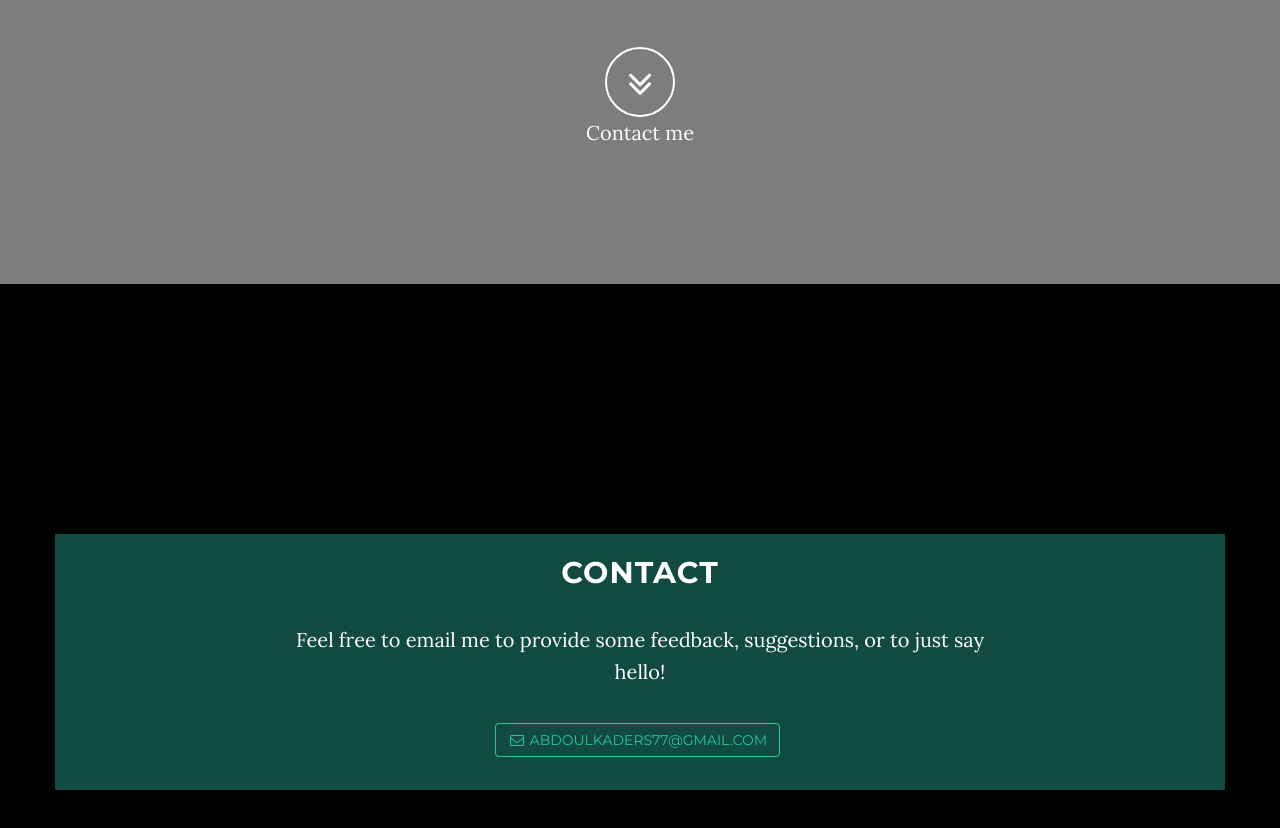
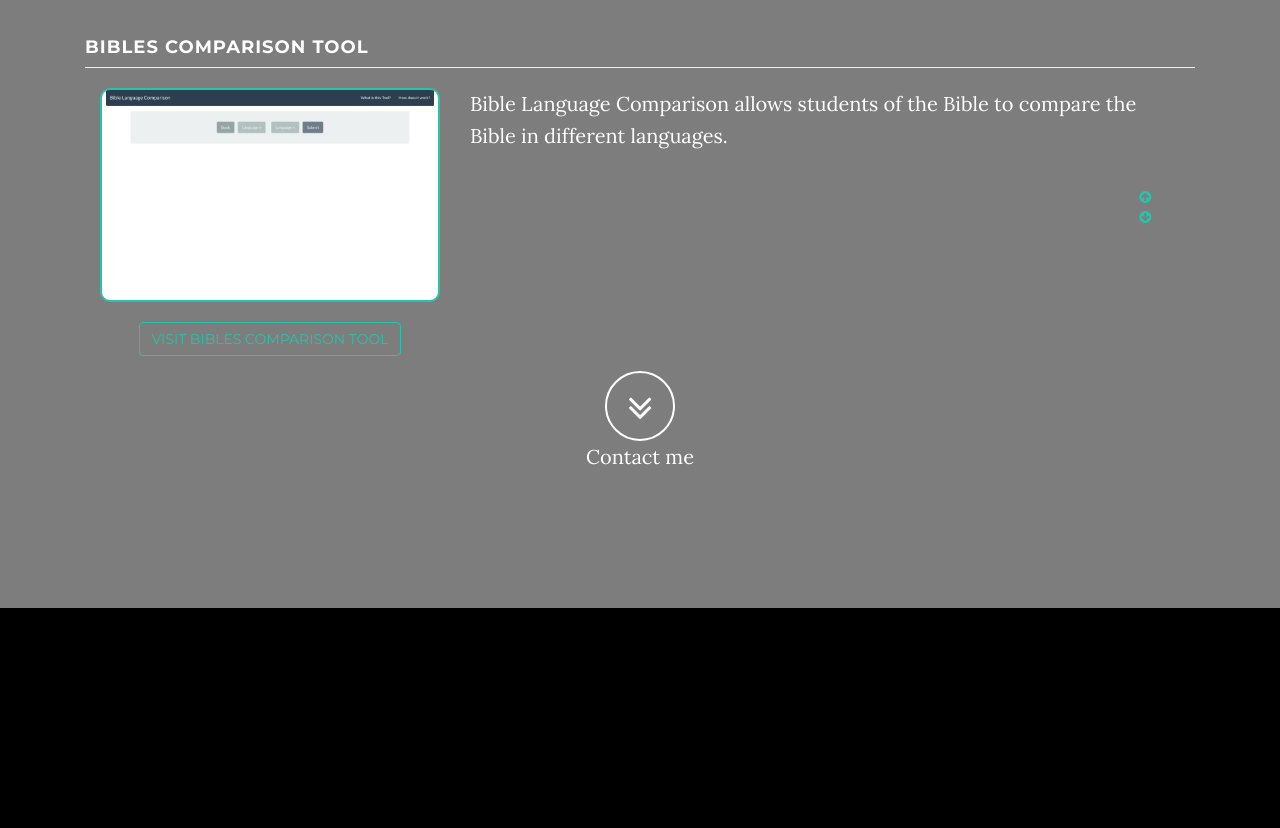
Before and after one commit to TheRedeemed/portfolio, a plain HTML site: page index.html in a window 1280 px wide. Shown: the part 2892-3720 px from the top of the page. Drawn offline with nearby package versions, Linux system fonts and the light colour scheme; some packages are replaced by stand-ins of ours.

Commit message:
Added Bibles Comparison Tool Project

```diff
--- a/index.html
+++ b/index.html
@@ -185,6 +185,28 @@
                                     </div>
 
                             </div><!--end project-3-->
+
+                            <div class="project" id="project-4">
+                                <h4 class="page-header portfolio-projectTitle">Bibles Comparison Tool</h4>
+                                    <div class="col-md-4 ">
+                                        <img src="img/BibleCompTool.png" width="100%" /> <br><br>
+                                        <a href="http://theredeemed.github.io/BiblesComparisonTool/" target="_blank" class="btn btn-default btn-md hidden-xs">
+                                        Visit Bibles Comparison Tool
+                                        </a>
+                                    </div>
+                                    <div class="col-md-8 portfolio-project-desc">
+                                        <p>Bible Language Comparison allows students of the Bible to compare the Bible in different languages.</p>
+                                        <a href="http://theredeemed.github.io/BiblesComparisonTool/" target="_blank" class="btn btn-default btn-md hidden-lg">
+                                        Visit Bibles Comparison Tool
+                                        </a>
+                                    </div>
+
+                                    <div class="projectNav">
+                                        <a href="#project-3"><i class="fa fa-arrow-circle-up animated"></i></a><br>
+                                        <a href="#contact"><i class="fa fa-arrow-circle-down animated"></i></a>
+                                    </div>
+
+                            </div><!--end project-3-->
                 </div>
             </div>
 
```
Also changed, not shown: img/BibleCompTool.png (added).
